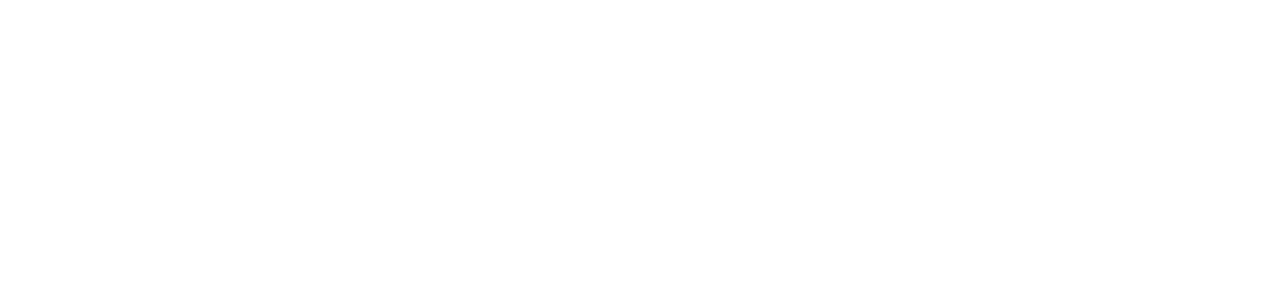
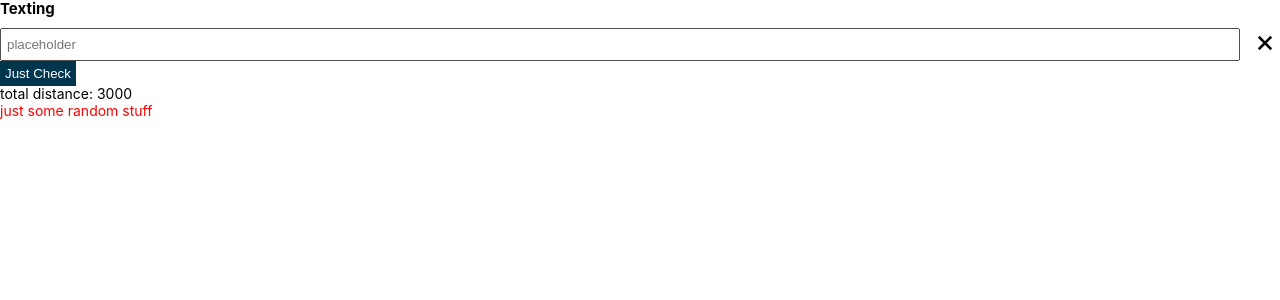
Before and after one commit to triggac4/factory, a React (Create React App) app: page / in a window 1280 px wide. Shown: the top 300 px of the page. Built offline with nearby package versions, Linux system fonts and the light colour scheme.

Commit message:
little components done

```diff
--- a/package.json
+++ b/package.json
@@ -9,6 +9,7 @@
     "dart-sass": "^1.25.0",
     "react": "^17.0.2",
     "react-dom": "^17.0.2",
+    "react-icons": "^4.3.1",
     "react-redux": "^7.2.6",
     "react-scripts": "5.0.0",
     "redux": "^4.1.2",
--- a/src/App.js
+++ b/src/App.js
@@ -1,7 +1,26 @@
 import "./style/App.scss";
+import Error from "./components/error/error_component";
+import TextField from "./components/textfield/location_textfield";
+import MainButton from "./components/button/main_buttons";
+import LocationInfo from "./components/locations-info/location-info_component";
 
 function App() {
-    return <div className="App"></div>;
+    return (
+        <div className="App">
+            <TextField
+                name={"checking"}
+                label="texting"
+                onChange={(e) => {
+                    console.log(e.target.value);
+                }}
+                placeholder="placeholder"
+                showReset
+            />
+            <MainButton label={"just check"} onClick={() => {}} />
+            <LocationInfo title="total distance" value="3000" />
+            <Error value="just some random stuff" />
+        </div>
+    );
 }
 
 export default App;
--- a/src/components/button/main_buttons.jsx
+++ b/src/components/button/main_buttons.jsx
@@ -0,0 +1,11 @@
+import React from "react";
+
+const MainButton = ({ onClick, label }) => {
+    return (
+        <button onClick={onClick} className="main-button btn">
+            {label}
+        </button>
+    );
+};
+
+export default MainButton;
--- /dev/null
+++ b/src/components/button/text_reset_button.jsx
@@ -0,0 +1,12 @@
+import React from "react";
+import { GrFormClose } from "react-icons/gr";
+
+const TextResetButton = ({ onClick }) => {
+    return (
+        <button onClick={onClick} className="text-reset btn">
+            <GrFormClose size={30} />
+        </button>
+    );
+};
+
+export default TextResetButton;
--- a/src/components/error/error_component.jsx
+++ b/src/components/error/error_component.jsx
@@ -0,0 +1,7 @@
+import React from "react";
+
+const Error = ({ value }) => {
+    return <h3 className="error">{value}</h3>;
+};
+
+export default Error;
--- a/src/components/locations-info/location-info_component.jsx
+++ b/src/components/locations-info/location-info_component.jsx
@@ -0,0 +1,12 @@
+import React from "react";
+
+const LocationInfo = ({ title, value }) => {
+    return (
+        <div className="location-info">
+            <h5 className="location-info__title">{title}</h5>
+            <p className="location-info__value">{`: ${value}`}</p>
+        </div>
+    );
+};
+
+export default LocationInfo;
--- a/src/components/textfield/location_textfield.jsx
+++ b/src/components/textfield/location_textfield.jsx
@@ -0,0 +1,39 @@
+import React, { useState } from "react";
+
+import TextResetButton from "../button/text_reset_button";
+
+const TextField = ({ name, label, placeholder, showReset, onChange }) => {
+    const [value, setValue] = useState("");
+
+    const change = (e, reset = false) => {
+        if (reset) {
+            setValue("");
+        } else {
+            setValue(e.target.value);
+        }
+        onChange(e);
+    };
+    return (
+        <div className="textfield">
+            <label htmlFor={name} className="textfield__label">
+                {label}
+            </label>
+            <div className="textfield__input">
+                <input
+                    type="text"
+                    id={name}
+                    onChange={change}
+                    placeholder={placeholder}
+                    name={name}
+                    className="textfield__input-field"
+                    value={value}
+                />
+                {showReset && (
+                    <TextResetButton onClick={(e) => change(e, true)} />
+                )}
+            </div>
+        </div>
+    );
+};
+
+export default TextField;
--- a/src/style/_components.scss
+++ b/src/style/_components.scss
@@ -0,0 +1,58 @@
+//textfield
+
+.textfield {
+    display: flex;
+    flex-direction: column;
+    align-items: flex-start;
+    gap: 1rem;
+
+    &__input {
+        width: 100%;
+        font-size: 1rem;
+        display: flex;
+        gap: 1rem;
+        &-field {
+            width: 100%;
+            padding: 0.5rem;
+
+            &:focus {
+                outline: 1px solid $color-black;
+            }
+        }
+    }
+}
+//general button
+.btn {
+    cursor: pointer;
+    transform: scale(1);
+    box-shadow: none;
+    transition: transform 0.2s ease-in-out;
+    border: none;
+
+    &:hover {
+        transform: scale(1.1);
+        box-shadow: 1px 1px 4px rgba($color-black, 0.5);
+    }
+    &:active {
+        box-shadow: none;
+        transform: scale(1);
+    }
+}
+
+//text-reset-button
+.text-reset {
+    background-color: $color-transparent;
+}
+
+//main-button
+.main-button {
+    background-color: $color-primary-dark;
+    color: $color-white;
+    padding: 0.5rem;
+}
+
+//location information
+
+.location-info {
+    display: flex;
+}
--- a/src/style/_topography..scss
+++ b/src/style/_topography..scss
@@ -0,0 +1,24 @@
+.textfield {
+    &__label {
+        font-weight: 700;
+        text-transform: capitalize;
+        font-size: 1.5rem;
+    }
+}
+
+.btn {
+    text-transform: capitalize;
+}
+
+.location-info {
+    &__title {
+        font-weight: normal;
+        font-size: inherit;
+    }
+}
+
+.error {
+    font-weight: normal;
+    font-size: inherit;
+    color: $color-error;
+}
--- a/src/style/_variable.scss
+++ b/src/style/_variable.scss
@@ -0,0 +1,6 @@
+$color-black: #000;
+$color-white: #fff;
+$color-error: red;
+$color-transparent: transparent;
+$color-primary: #00a0e9;
+$color-primary-dark: #00354e;
```
Also changed, not shown: src/components/button/reset_button.jsx (deleted), 1 other file (tests, documents, lock files or other folders).
